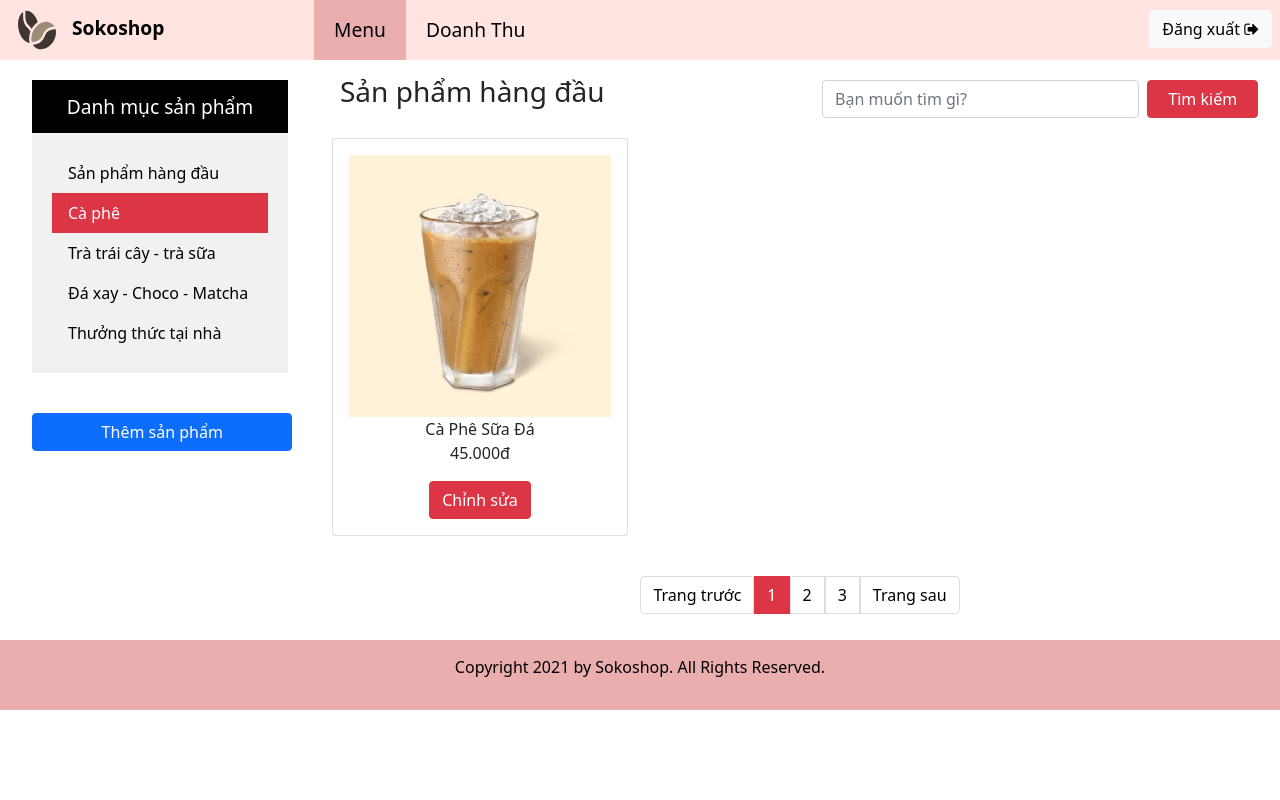
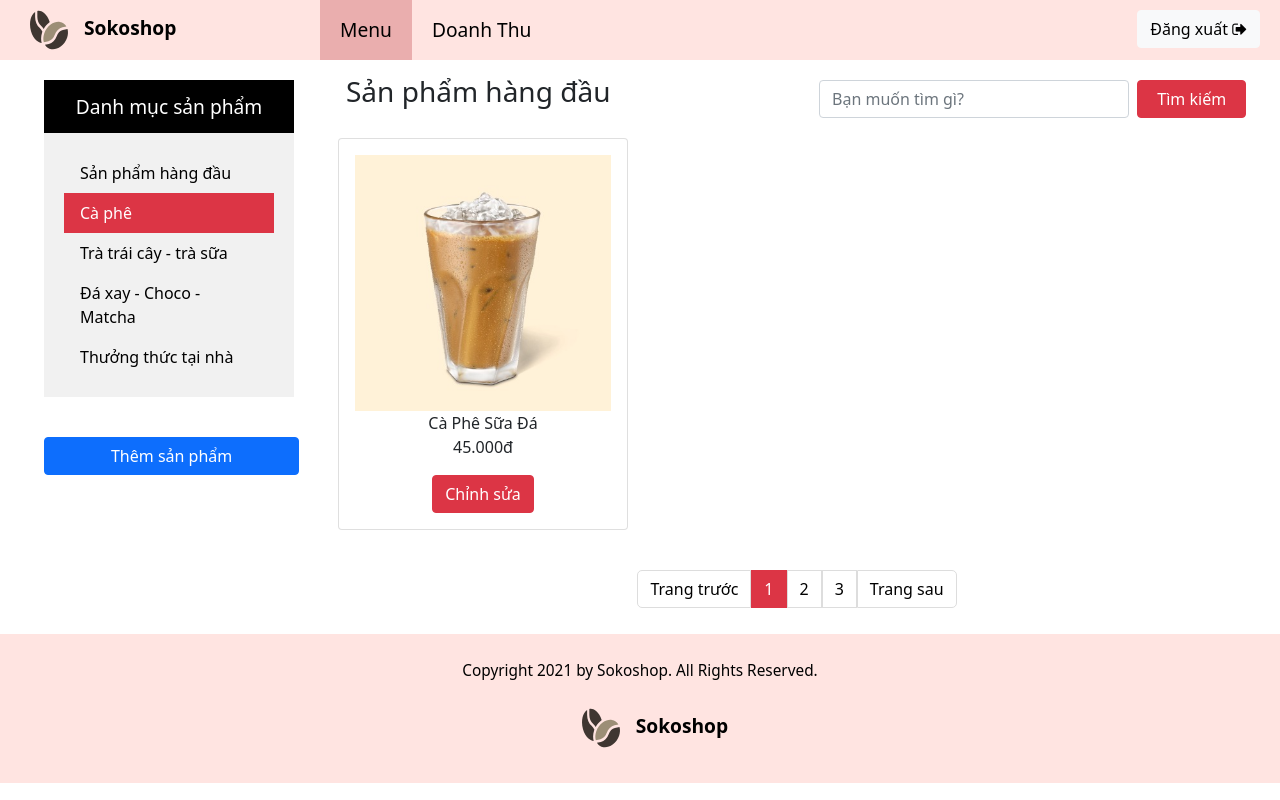
Before and after one commit to thanhvodev/Coffe-shop, a PHP site: page /html/ca-phe.html in a window 1280 px wide. Run offline with PHP 8.4, Linux system fonts and the light colour scheme.

Commit message:
add flat icon, change footer

```diff
--- a/Thanh/css/style.css
+++ b/Thanh/css/style.css
@@ -248,3 +248,30 @@ footer a:hover {
 .listNav li a:hover {
   background-color: #EAAEAE;
 }
+
+.logoFooter {
+  padding: 10px 30px;
+  font-size: 1.2em;
+  color: black;
+  font-weight: bold;
+}
+
+footer p {
+  font-weight: normal;
+  font-size: 0.8em;
+}
+
+footer {
+  padding: 15px;
+  color: black;
+  text-align: center;
+  background-color: #FFE4E1;
+}
+
+footer a {
+  text-decoration: none;
+}
+
+footer a:hover {
+  text-decoration: underline;
+}
--- a/Thanh/html/ca-phe.html
+++ b/Thanh/html/ca-phe.html
@@ -31,6 +31,7 @@
     </div>
   </div> -->
 
+  <div class="container-fluid">
     <div class="row nav navHome">
       <div class="col-md-3 col-sm-3 col-12 logo">
         <img id="logo" src="../images/logo.svg" alt="Logo"> Sokoshop
@@ -233,8 +234,12 @@
 
       </div>
     </div>
+  </div>
   <footer>
+    <div class="logoFooter">
       <p>Copyright 2021 by Sokoshop. All Rights Reserved.</p>
+      <img id="logo" src="../images/logo.svg" alt="Logo"> Sokoshop
+    </div>
   </footer>
   <script src="../js/listener.js"></script>
 </body>
--- a/Thanh/html/top-product.html
+++ b/Thanh/html/top-product.html
@@ -33,6 +33,7 @@
   <!-- End Nav -->
 
   <!-- Begin Nav -->
+  <div class="container-fluid">
     <div class="row nav navHome">
       <div class="col-md-3 col-sm-3 col-12 logo">
         <img id="logo" src="../images/logo.svg" alt="Logo"> Sokoshop
@@ -296,9 +297,13 @@
       </div>
     </div>
     <footer>
+      <div class="logoFooter">
         <p>Copyright 2021 by Sokoshop. All Rights Reserved.</p>
+        <img id="logo" src="../images/logo.svg" alt="Logo"> Sokoshop
+      </div>
     </footer>
     <script src="../js/listener.js"></script>
+  </div>
 </body>
 
 
```
Also changed, not shown: Huong/Checkout-Addressinfo.html (+9 -2 lines), Huong/Checkout-General.css (+24 -2 lines), Huong/Checkout-Payment.html (+11 -3 lines), Huong/Checkout-Vadidate.html (+9 -2 lines), PMH/html/boss_view.html (+12 -6 lines), Tan_Toan/coffee.html (+33 -20 lines), Tan_Toan/top-products.html (+31 -15 lines), Thanh/html/da-xoay.html (+6 -18 lines). Lines whose indentation alone changed are shown as unchanged.
